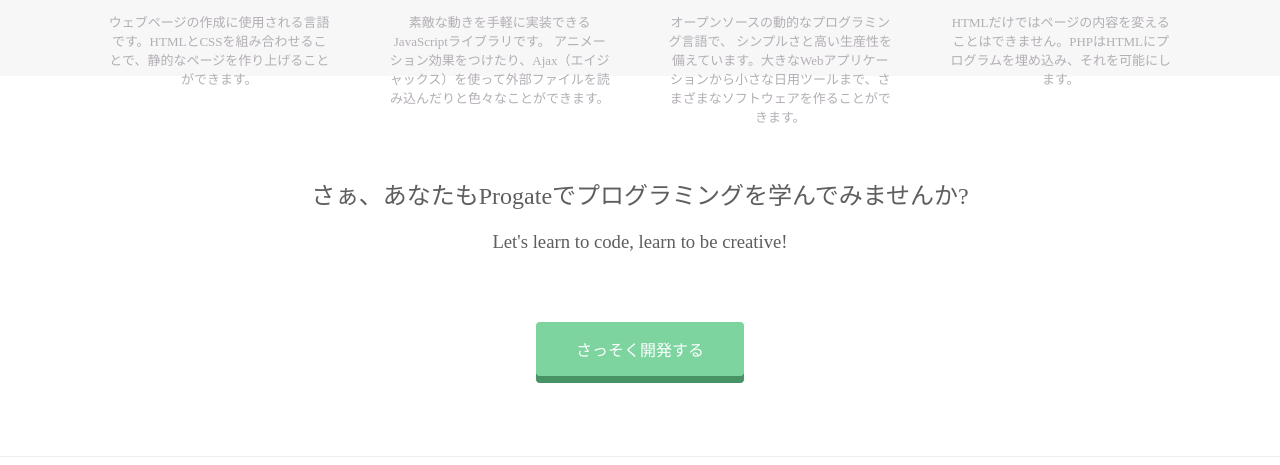
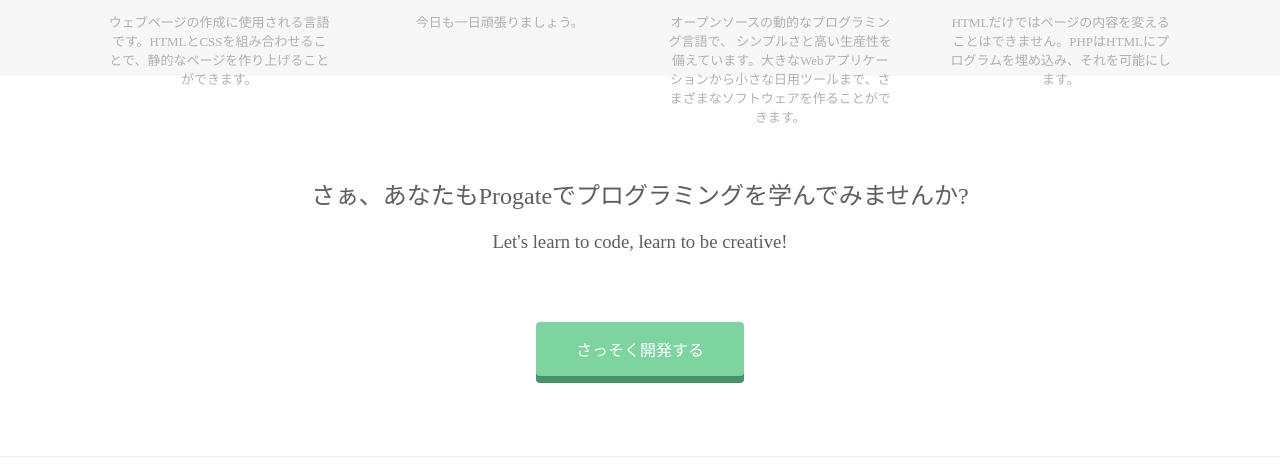
Before and after one commit to Nakakaka733/practice, a plain HTML site: page index.html in a window 1280 px wide. Shown: the part 1170-1635 px from the top of the page. Drawn offline with Linux system fonts and the light colour scheme.

Commit message:
こんにちは

```diff
--- a/index.html
+++ b/index.html
@@ -53,7 +53,7 @@
             <img src="https://prog-8.com/images/html/advanced/jQuery.png">
             <p>jQuery</p>
           </div>
-          <p class="text-contents">素敵な動きを手軽に実装できるJavaScriptライブラリです。 アニメーション効果をつけたり、Ajax（エイジャックス）を使って外部ファイルを読み込んだりと色々なことができます。</p>
+          <p class="text-contents">今日も一日頑張りましょう。</p>
         </div>
         <div class="lesson">
           <div class="lesson-icon">
```
